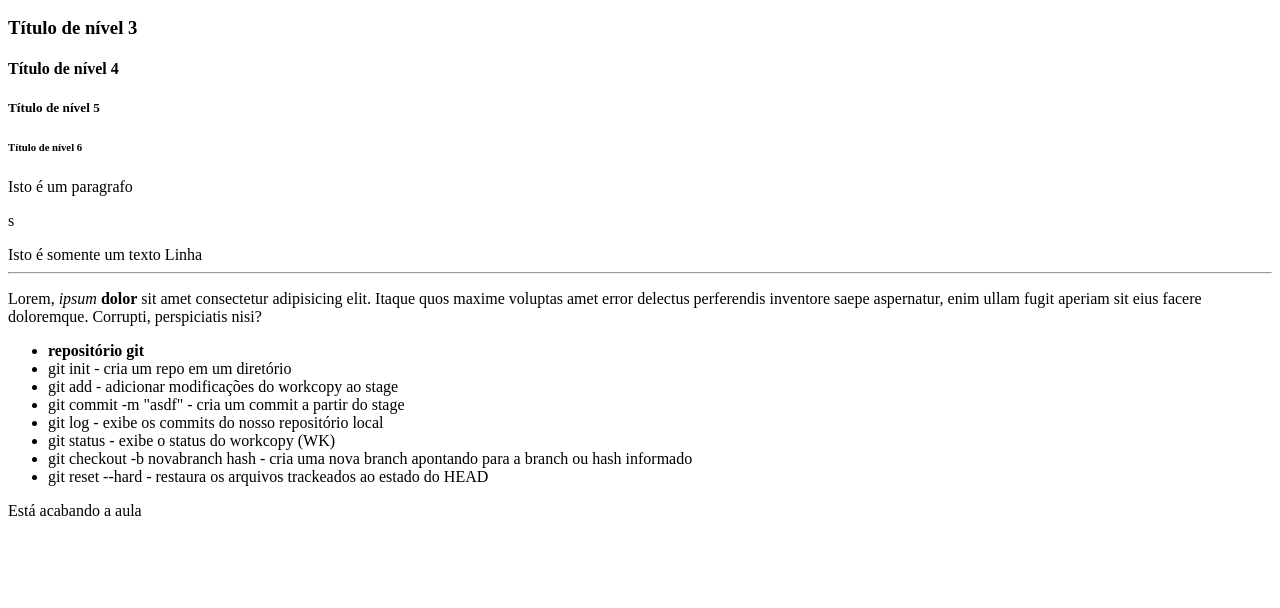
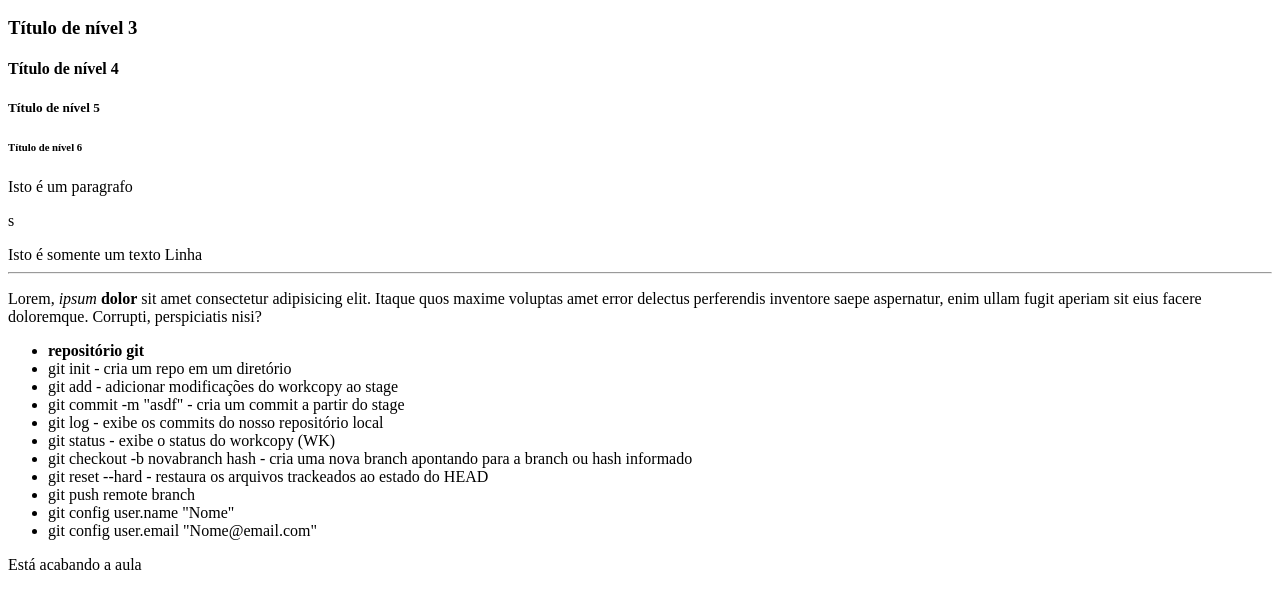
Before and after one commit to mendesanabeatrz/web, a plain HTML site: page index.html in a window 1280 px wide. Shown: the part 110-718 px from the top of the page. Drawn offline with Linux system fonts and the light colour scheme.

Commit message:
novos git comando

```diff
--- a/index.html
+++ b/index.html
@@ -26,6 +26,9 @@
         <li>git status - exibe o status do workcopy (WK)</li>
         <li>git checkout -b novabranch hash - cria uma nova branch apontando para a branch ou hash informado </li>
         <li>git reset --hard - restaura os arquivos trackeados ao estado do HEAD</li>
+        <li>git push remote branch</li>
+        <li>git config user.name "Nome"</li>
+        <li>git config user.email "Nome@email.com"</li>
 
     </ul>
 
```
